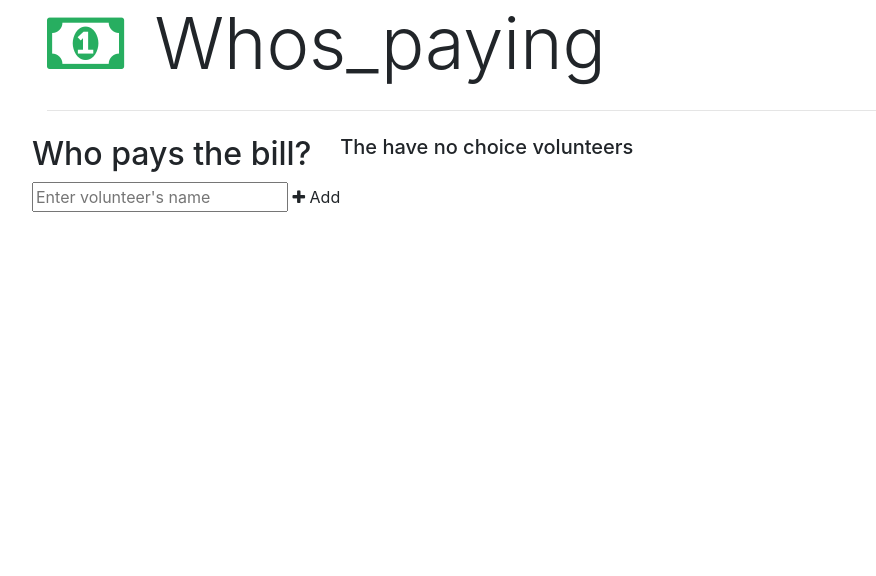
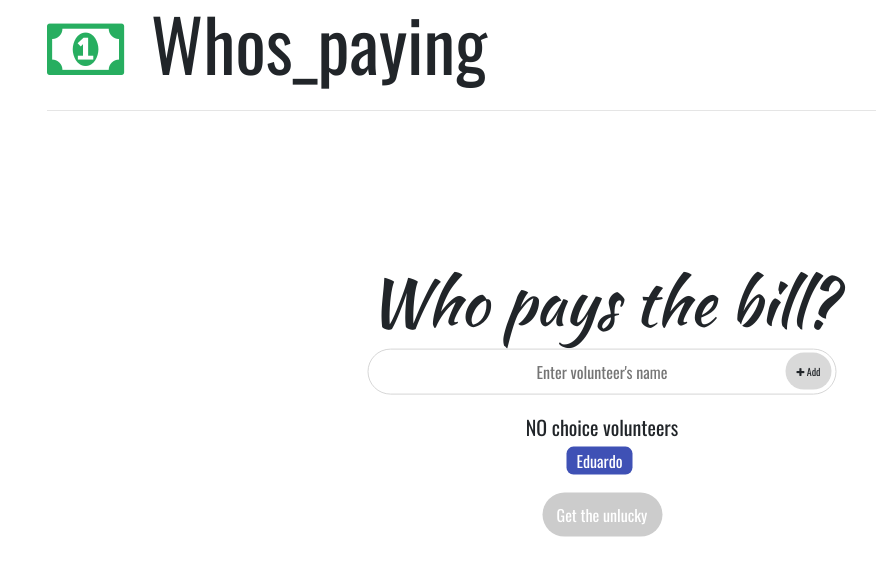
Before and after one commit to HenryGarmendia/who_pays, a plain HTML site: page index.html in a window 1280 px wide. Shown: the whole page, without its empty margins (38-914 px from the left). Drawn offline with nearby package versions, Linux system fonts and the light colour scheme.

Commit message:
added more styles to the project

```diff
--- a/app.css
+++ b/app.css
@@ -1,4 +1,99 @@
+body {
+    font-family: 'Oswald', sans-serif;
+}
+
+h2 {
+    font-family: 'Kaushan Script', cursive;
+    font-size: 400%;
+}
+
+h5 {
+    margin-bottom: 10px;
+}
+
+.hidden {
+    /* display: none; */
+}
+
 .display-3 i {
     color: #27ae60;
     margin-right: 10px;
 }
+
+/* ===================================
+        APPLICANT CONTAINER
+=====================================*/
+
+.applicant_container {
+    position: fixed;
+    top: 50%;
+    left: 50%;
+    transform: translate(-50%, -50%);
+}
+
+input {
+    border-radius: 50px;
+    border: 1px solid #d6d6d6;
+    padding: 10px;
+    text-align: center;
+    width: 100%;
+    -webkit-appearance: none;
+}
+
+input:focus {
+    outline: none;
+}
+
+:::-webkit-input-placeholder {
+    color: #b8b8b8;
+    font-family: 'Oswald', sans-serif;
+    font-size: 14px;
+}
+
+.input_container {
+    position: relative;
+}
+
+.input_container span {
+    background: #d9d9d9;
+    border-radius: 50px;
+    font-size: 10px;
+    padding: 11px;
+    position: absolute;
+    top: 4px;
+    right: 5px;
+}
+
+.applicant_list {
+    margin-top: 20px;
+    text-align: center;
+}
+
+.applicant_list_wrapper span {
+    background: #3f51b5;
+    border-radius: 7px;
+    color: #fff;
+    margin-right: 5px;
+    padding: 2px 10px;
+}
+
+.applicant_list_wrapper span:hover {
+    background: darkred;
+    cursor: pointer;
+}
+
+.button_container {
+    margin-top: 20px;
+}
+
+.button_container div {
+    border-radius: 27px;
+    background: #cccccc;
+    color: #fff;
+    cursor: pointer;
+    display: block;
+    margin: 0 auto;
+    padding: 10px 0;
+    text-align: center;
+    width: 120px;
+}
--- a/index.html
+++ b/index.html
@@ -27,18 +27,18 @@
                     <input type="text" id="applicant_input" placeholder="Enter volunteer's name">
                     <span id="add_applicant"><i class="fa fa-plus" aria-hidden="true"></i> Add</span>
                 </div>
-            </div><!-- //applicant_container END -->
                 <div class="results_container hidden">
                     <div class="applicant_list">
-                    <h5>The have no choice volunteers</h5>
+                        <h5>NO choice volunteers</h5>
                         <div class="applicant_list_wrapper">
-
+                            <span>Eduardo</span>
                         </div>
                     </div>
                 </div><!-- //results_container END -->
                 <div class="button_container">
-
+                    <div id="show_results">Get the unlucky</div>
                 </div><!-- //button_container END  -->
+            </div><!-- //applicant_container END -->
 
         </div><!-- //row END -->
     </div><!-- //container END  -->
```
Lines whose indentation alone changed are shown as unchanged.
